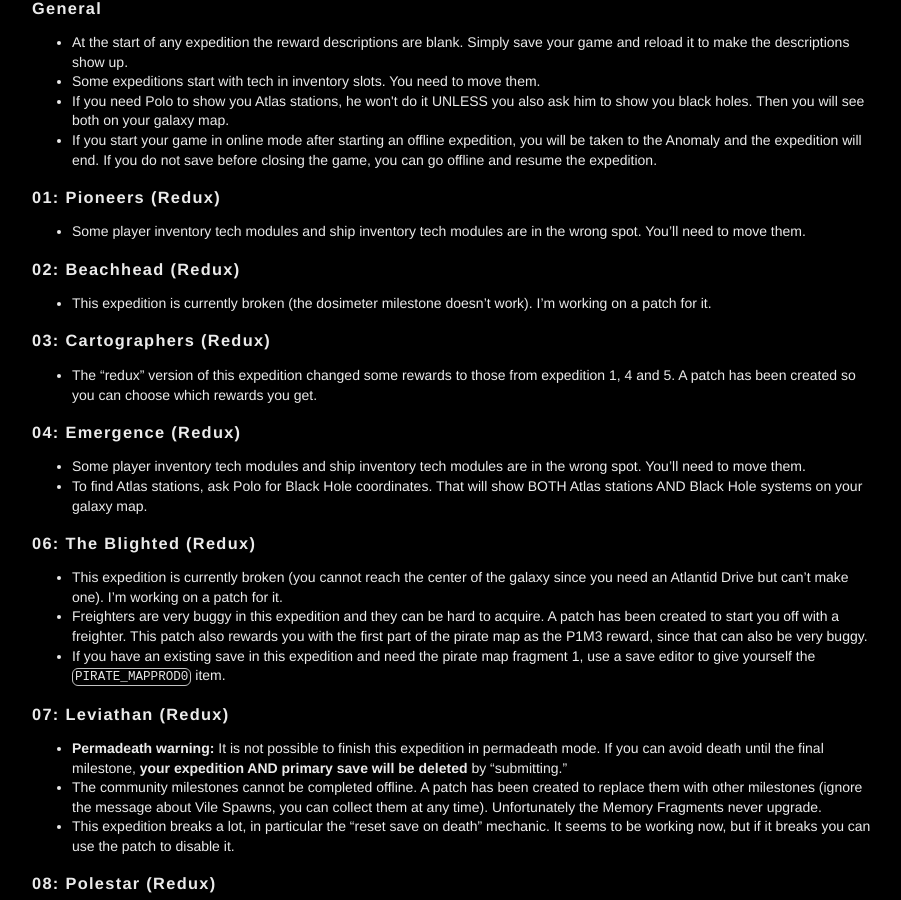
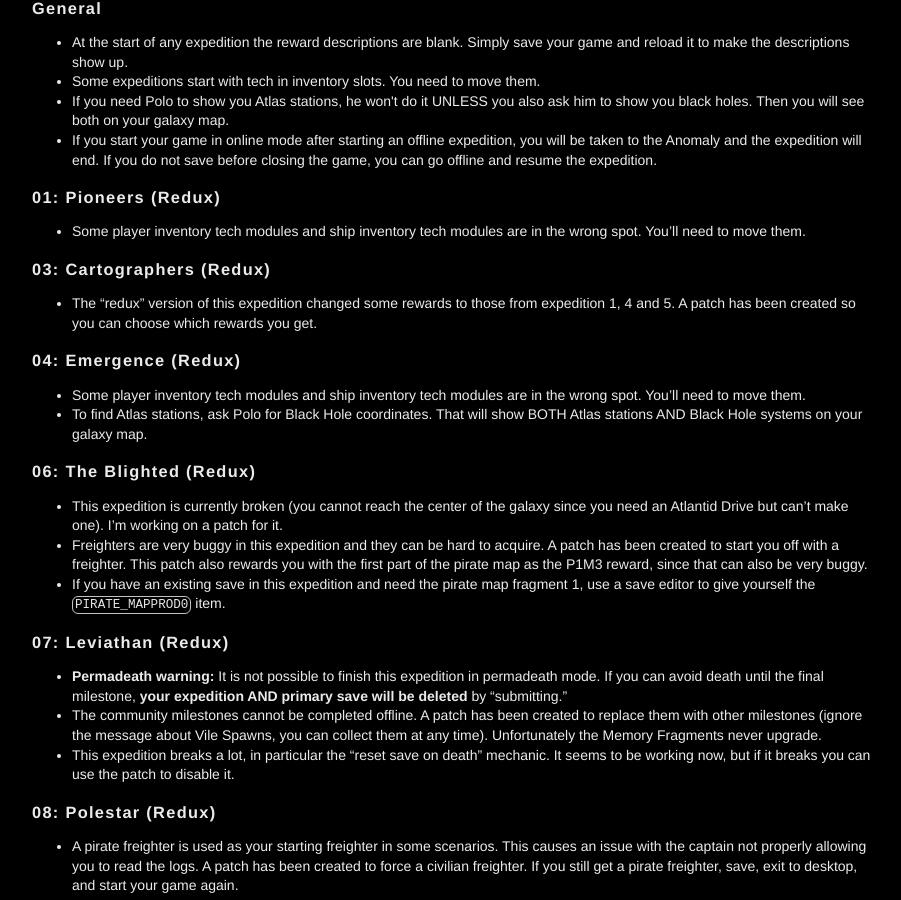
Before and after one commit to cwmonkey/nms-expeditions, a Jekyll site: the page built from index.html, in a window 1280 px wide and 900 px high, scrolled down 2276 px. Shown: the whole window, without its empty margins (183-1084 px from the left). Built offline with Jekyll 4.4.1, drawn with Linux system fonts in a browser that asks for light colours; some web fonts are replaced; some of the changed text lies outside the part shown.

Commit message:
Removing note about Beachhead being broken
Seems to be working fine

```diff
--- a/_data/expeditions.yml
+++ b/_data/expeditions.yml
@@ -8,12 +8,10 @@
           * Some player inventory tech modules and ship inventory tech modules are in the wrong spot. You'll need to move them.
 - id: e02
   name: '02: Beachhead'
-  description: (Currently Broken) The one with the Mass Effect crossover
+  description: The one with the Mass Effect crossover
   image: e02_beachhead.png
   json: 02_redux_beachhead.json
   redux: 1
-  notice: >
-          * This expedition is currently broken (the dosimeter milestone doesn't work). I'm working on a patch for it.
 - id: e03
   name: '03: Cartographers'
   description: The one where you're stuck on the first planet
```
